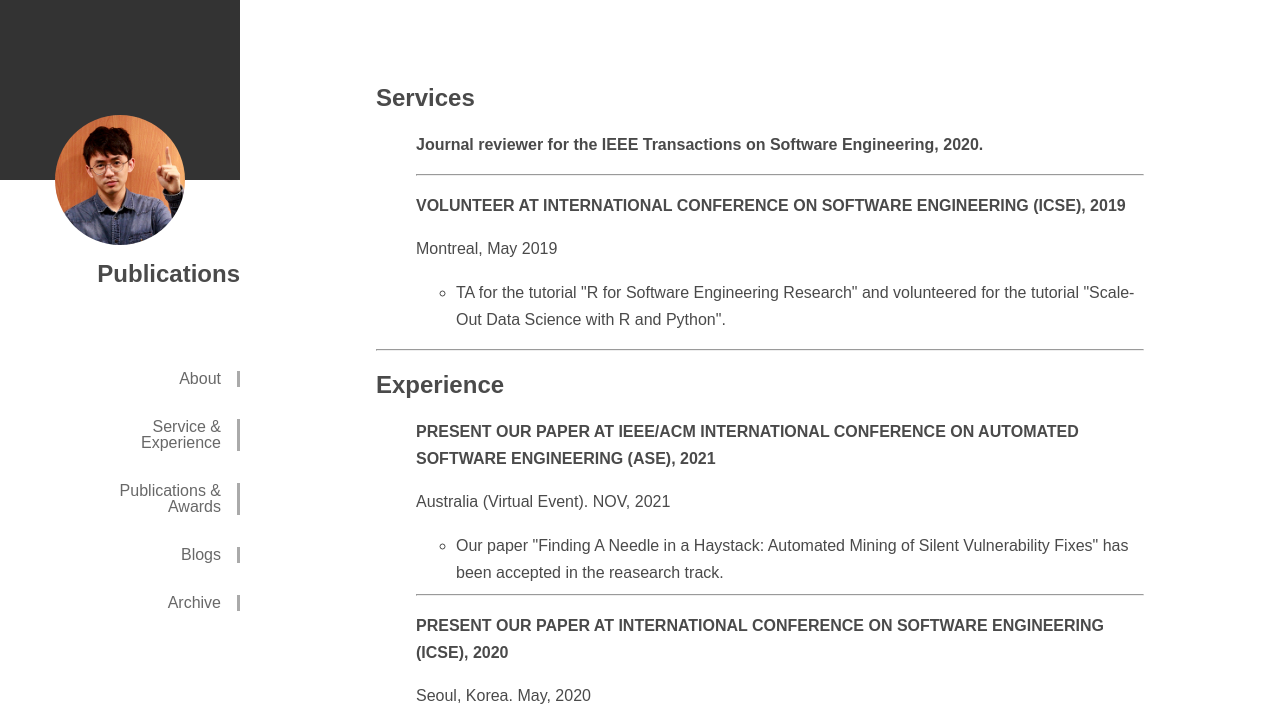
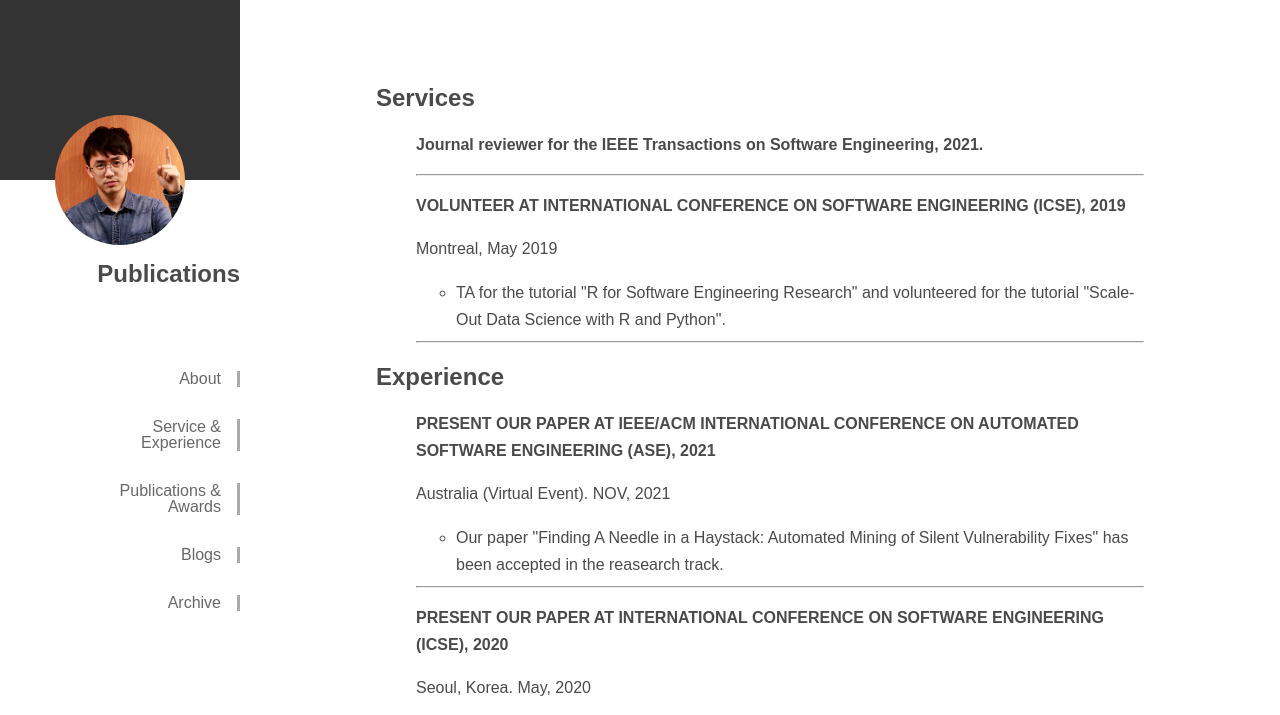
Before and after one commit to yiikou/jiayuan, a plain HTML site: page experience/index.html in a window 1280 px wide. Shown: the top 715 px of the page. Drawn offline with Linux system fonts and the light colour scheme; a small style sheet from the web is missing.

Commit message:
minor fix

```diff
--- a/experience/index.html
+++ b/experience/index.html
@@ -73,7 +73,7 @@
       <h2 id="Services"><a href="#Services" class="headerlink" title="Services"></a>Services</h2>
       <ul>
 
-        <p><strong>Journal reviewer for the IEEE Transactions on Software Engineering, 2020.</strong> </p>
+        <p><strong>Journal reviewer for the IEEE Transactions on Software Engineering, 2021.</strong> </p>
         <hr>
 
         <p><strong>VOLUNTEER AT INTERNATIONAL CONFERENCE ON SOFTWARE ENGINEERING (ICSE), 2019 </strong> </p>
@@ -81,8 +81,8 @@
         <ul>
           <li>TA for the tutorial "R for Software Engineering Research" and volunteered for the tutorial "Scale-Out Data Science with R and Python".</li>
         </ul>
+        <hr>
       </ul>
-<hr>
 
       <h2 id="Experience"><a href="#Experience" class="headerlink" title="Experience"></a>Experience</h2>
       <ul>
```
